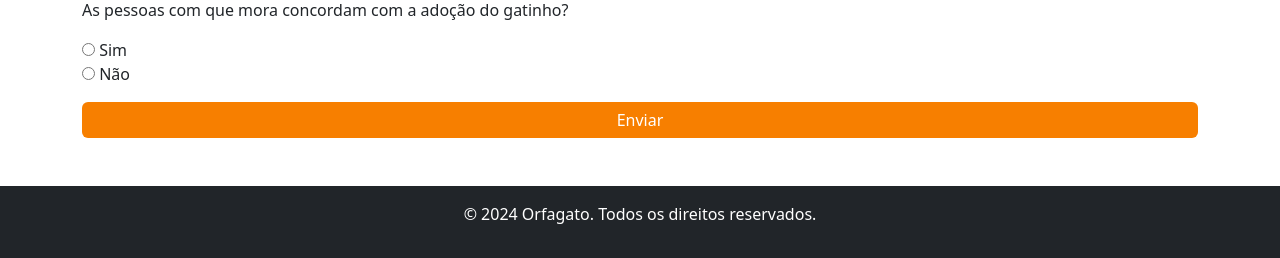
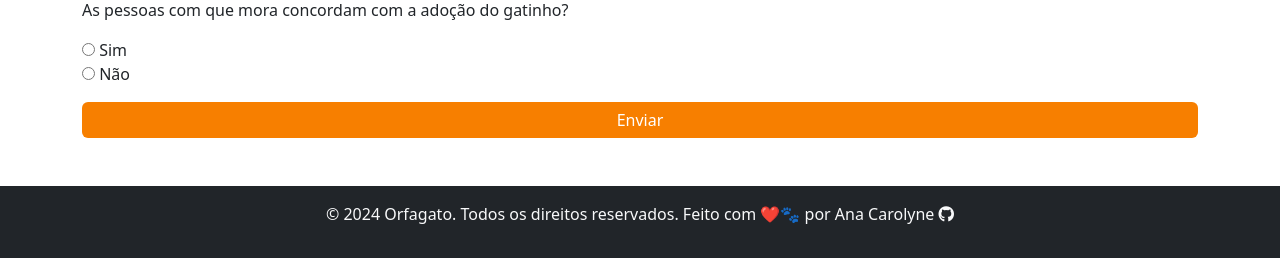
Before and after one commit to anadevti/orfagato, a Django app: page /adocao/ in a window 1280 px wide. Shown: the part 1388-1646 px from the top of the page. Run offline with Django 5.2, Linux system fonts and the light colour scheme; data that the repository does not hold is empty.

Commit message:
ajustando footer

```diff
--- a/landing/templates/base.html
+++ b/landing/templates/base.html
@@ -47,7 +47,7 @@
             <div class="collapse navbar-collapse" id="navbarNav">
                 <ul class="navbar-nav ms-auto">
                     <li class="nav-item">
-                        <a class="nav-link active" aria-current="page" href="#">Home</a>
+                        <a class="nav-link active" aria-current="page" href="/">Home</a>
                     </li>
                     <li class="nav-item">
                         <a class="nav-link" href="/sobre">Sobre</a>
--- a/landing/templates/landing/adocao.html
+++ b/landing/templates/landing/adocao.html
@@ -48,7 +48,7 @@
             <div class="collapse navbar-collapse" id="navbarNav">
                 <ul class="navbar-nav ms-auto">
                     <li class="nav-item">
-                        <a class="nav-link active" aria-current="page" href="#">Home</a>
+                        <a class="nav-link active" aria-current="page" href="/">Home</a>
                     </li>
                     <li class="nav-item">
                         <a class="nav-link" href="/sobre">Sobre</a>
@@ -115,9 +115,16 @@
         </div>
     </section>
 
-    <!-- Footer -->
-    <footer class="bg-dark text-white text-center py-3">
-        <p>&copy; 2024 Orfagato. Todos os direitos reservados.</p>
+       <!-- Footer -->
+    <footer class="bg-dark text-light text-center py-3">
+        <p>&copy; 2024 Orfagato. Todos os direitos reservados.
+        Feito com ❤️🐾 por Ana Carolyne
+   <a href="https://github.com/anadevti" target="_blank" class="text-light fw-bold">
+        <i class="fab fa-github"></i>
+    </a>
+
+        </p>
+
     </footer>
 
     <!-- Bootstrap JS -->
```
Also changed, not shown: landing/templates/landing/sobre.html (+12 -1 lines).
